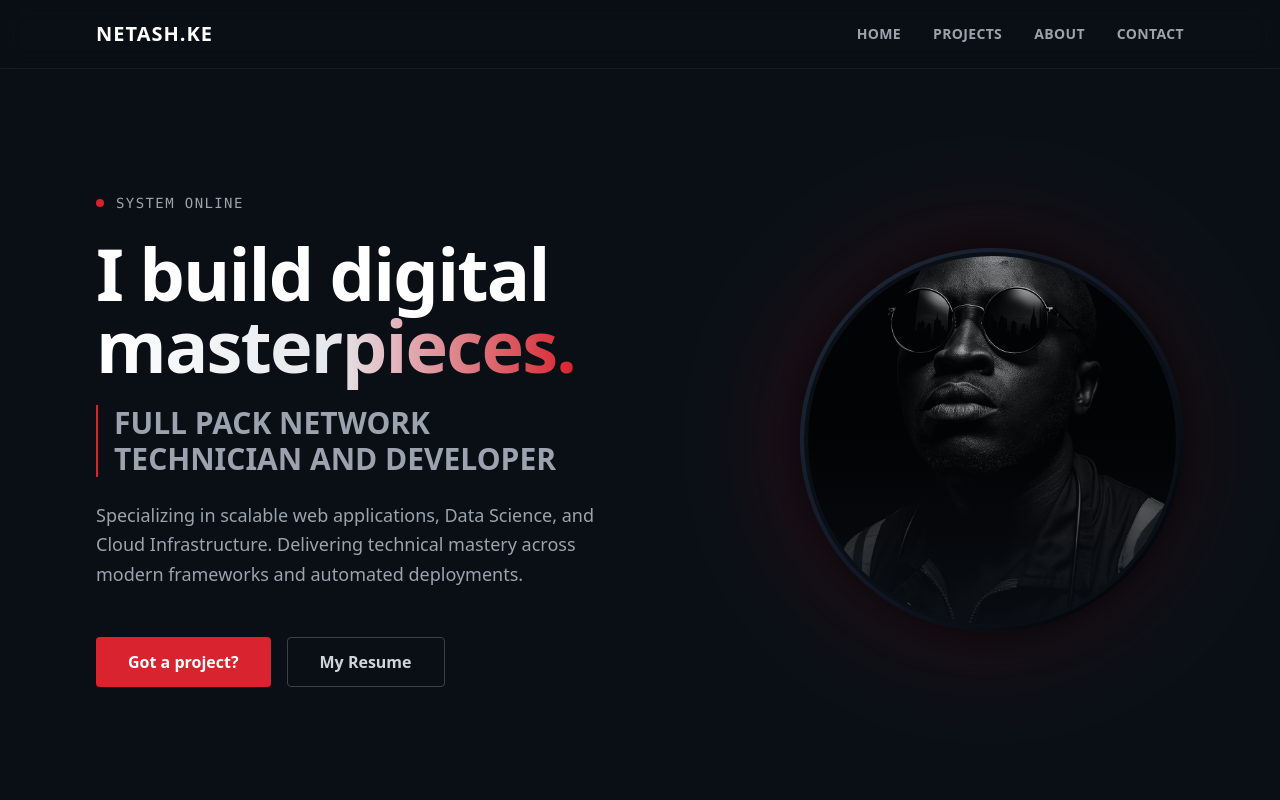
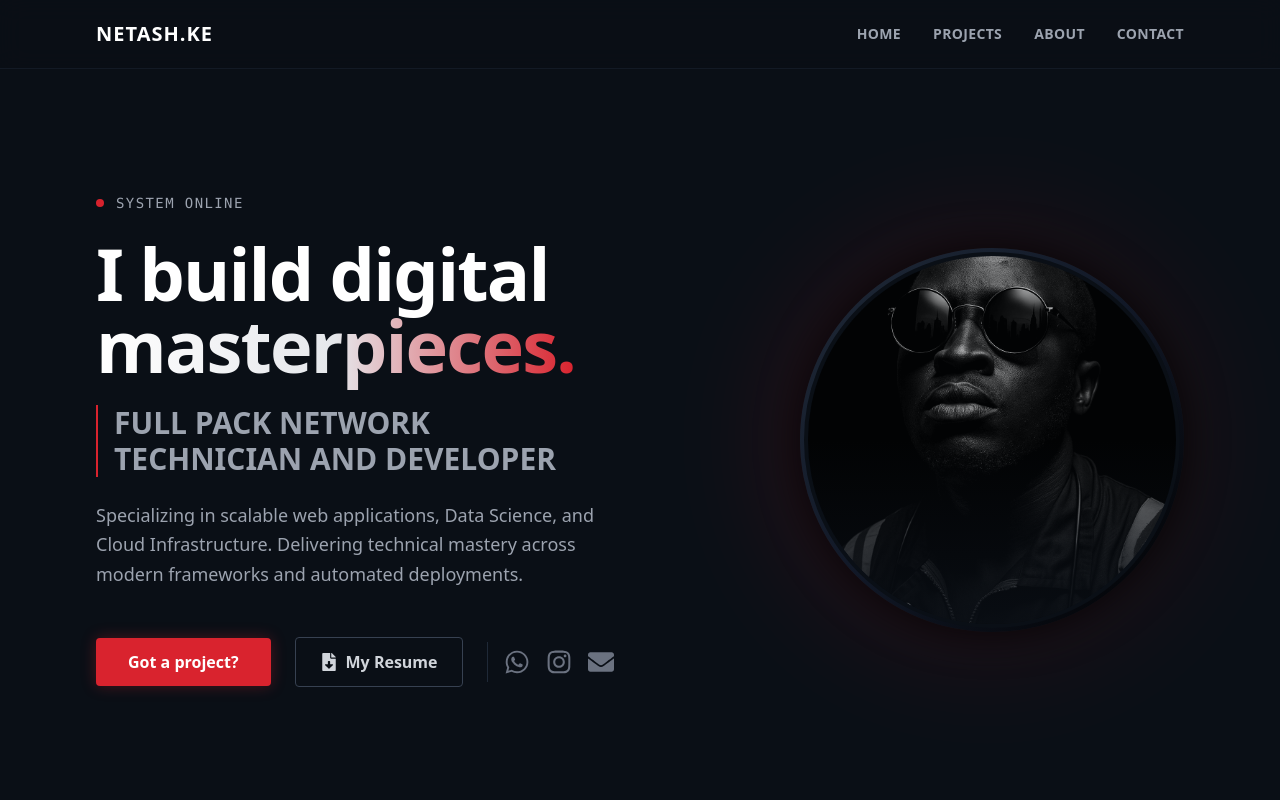
Before and after one commit to CaLLmeeDdY/ashilaka-portfolio-, a React app: page / in a window 1280 px wide. Shown: the top 800 px of the page. Built offline with nearby package versions, Linux system fonts and the light colour scheme.

```diff
--- a/package.json
+++ b/package.json
@@ -11,7 +11,8 @@
   },
   "dependencies": {
     "react": "^19.2.4",
-    "react-dom": "^19.2.4"
+    "react-dom": "^19.2.4",
+    "react-icons": "^5.6.0"
   },
   "devDependencies": {
     "@eslint/js": "^9.39.4",
--- a/src/App.jsx
+++ b/src/App.jsx
@@ -1,4 +1,5 @@
 import React, { useState } from 'react';
+import { FaInstagram, FaWhatsapp, FaEnvelope, FaFileDownload } from 'react-icons/fa';
 
 // ==========================================================
 // 🎛️ MASTER CONTROL PANEL
@@ -10,10 +11,12 @@
   bio: "Specializing in scalable web applications, Data Science, and Cloud Infrastructure. Delivering technical mastery across modern frameworks and automated deployments.",
   buttonText: "Got a project?",
   resumeText: "My Resume",
-  resumeLink: "#", // Add your PDF link here later
-  imagePath: "/profile.jpg", // Put this image in the 'public' folder
+  resumeLink: "/ashilaka-resume.pdf", // Make sure this file is in your 'public' folder
+  imagePath: "/profile.jpg", // Make sure this file is in your 'public' folder
   email: "ashilakaedwin@gmail.com",
-  phone: "+254 769 058 951"
+  phone: "+254 769 058 951",
+  whatsapp: "254769058951", // Removed the + and spaces for the API link
+  instagram: "YOUR_HANDLE" // Add your Instagram handle here
 };
 
 const projects = [
@@ -65,7 +68,7 @@
 
     const formData = new FormData(event.target);
 
-    // ⚠️ IMPORTANT: PASTE YOUR WEB3FORMS KEY BELOW ⚠️
+    // Web3Forms Key Provided
     formData.append("access_key", "58d4ea45-916e-455f-81ba-d8eb3c803bb9");
 
     try {
@@ -121,14 +124,31 @@
           <p className="text-gray-400 max-w-xl leading-relaxed text-lg">
             {profile.bio}
           </p>
-          <div className="flex flex-wrap gap-4 pt-6">
-            <a href="#contact" className="relative inline-flex items-center justify-center px-8 py-3 overflow-hidden font-bold text-white bg-[#d9232e] rounded group">
+
+          {/* Action Buttons & Social Links */}
+          <div className="flex flex-wrap items-center gap-6 pt-6">
+            <a href="#contact" className="relative inline-flex items-center justify-center px-8 py-3 overflow-hidden font-bold text-white bg-[#d9232e] rounded group shadow-[0_0_15px_rgba(217,35,46,0.3)]">
               <span className="absolute w-0 h-0 transition-all duration-500 ease-out bg-white rounded-full group-hover:w-56 group-hover:h-56 opacity-10"></span>
               <span className="relative">{profile.buttonText}</span>
             </a>
-            <a href={profile.resumeLink} className="border border-gray-700 text-gray-300 hover:text-white hover:border-[#d9232e] hover:bg-[#d9232e]/5 px-8 py-3 rounded font-bold transition-all duration-300 flex items-center">
+
+            <a href={profile.resumeLink} download className="border border-gray-700 text-gray-300 hover:text-white hover:border-[#d9232e] hover:bg-[#d9232e]/5 px-6 py-3 rounded font-bold transition-all duration-300 flex items-center gap-2">
+              <FaFileDownload size={18} />
               {profile.resumeText}
             </a>
+
+            {/* Icon Row */}
+            <div className="flex items-center gap-4 border-l border-gray-800 pl-4 h-10">
+              <a href={`https://wa.me/${profile.whatsapp}`} target="_blank" rel="noopener noreferrer" className="text-gray-500 hover:text-green-500 transition-colors" aria-label="WhatsApp">
+                <FaWhatsapp size={26} />
+              </a>
+              <a href={`https://instagram.com/${profile.instagram}`} target="_blank" rel="noopener noreferrer" className="text-gray-500 hover:text-pink-500 transition-colors" aria-label="Instagram">
+                <FaInstagram size={26} />
+              </a>
+              <a href="#contact" className="text-gray-500 hover:text-[#d9232e] transition-colors" aria-label="Contact">
+                <FaEnvelope size={26} />
+              </a>
+            </div>
           </div>
         </div>
 
@@ -191,7 +211,7 @@
             <p className="text-gray-400 leading-relaxed mb-8 text-lg">
               I am a Full Stack Developer and Computer Scientist with a deep passion for building scalable applications and managing robust cloud infrastructure. Over the past few years, I've had the opportunity to solve real-world technical challenges across varied environments.
             </p>
-            <a href={profile.resumeLink} className="inline-block bg-transparent border border-[#d9232e] text-[#d9232e] hover:bg-[#d9232e] hover:text-white px-8 py-3 rounded font-bold transition-all hover:shadow-[0_0_15px_rgba(217,35,46,0.3)]">
+            <a href={profile.resumeLink} download className="inline-block bg-transparent border border-[#d9232e] text-[#d9232e] hover:bg-[#d9232e] hover:text-white px-8 py-3 rounded font-bold transition-all hover:shadow-[0_0_15px_rgba(217,35,46,0.3)]">
               Download Detailed CV
             </a>
           </div>
```
Also changed, not shown: 1 other file.
